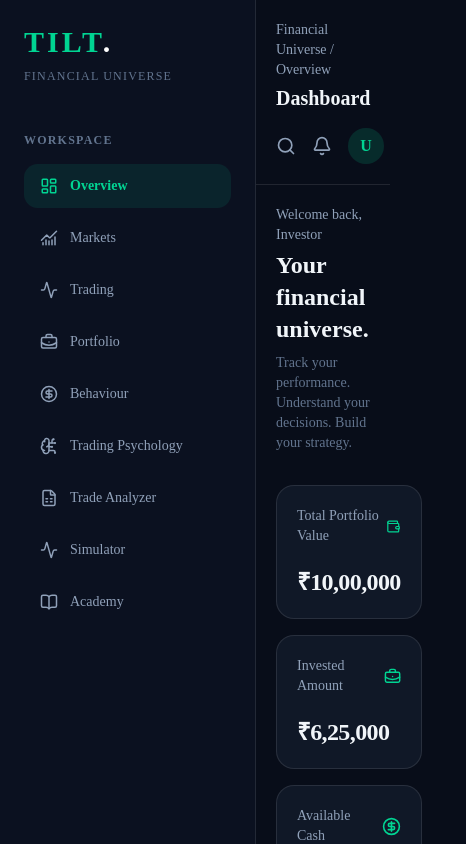
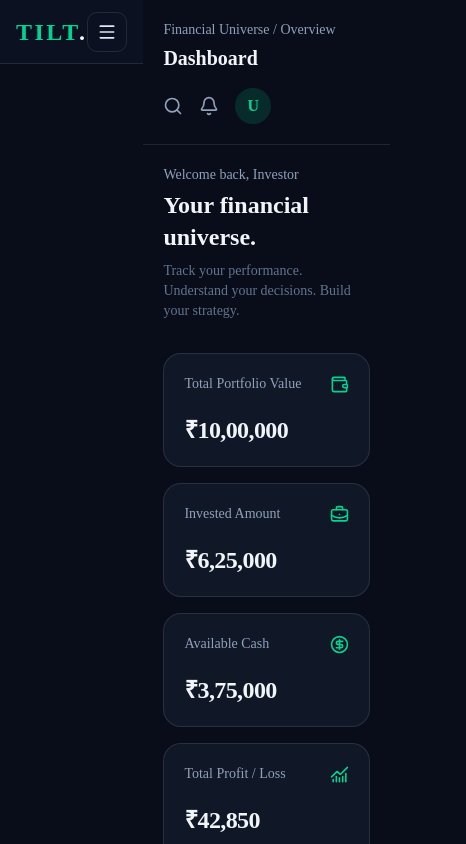
Before and after one commit to iluxon09/Chinese-Spy, a Next.js app: page / in a window 390 px wide. Shown: the top 844 px of the page, 466 px wide, since content can reach past the window. Built offline with nearby package versions, Linux system fonts and the light colour scheme.

Commit message:
Add accessible responsive mobile navigation

```diff
--- a/components/app-sidebar.tsx
+++ b/components/app-sidebar.tsx
@@ -2,6 +2,7 @@
 
 import Link from "next/link";
 import { usePathname } from "next/navigation";
+import { useState } from "react";
 import {
   LayoutDashboard,
   ChartNoAxesCombined,
@@ -12,6 +13,8 @@ import {
   Settings,
   BrainCircuit,
   FileSpreadsheet,
+  Menu,
+  X,
 } from "lucide-react";
 
 const navigation = [
@@ -28,10 +31,42 @@ const navigation = [
 
 export default function AppSidebar() {
   const pathname = usePathname();
+  const [open, setOpen] = useState(false);
 
   return (
-    <aside className="flex min-h-screen w-64 shrink-0 flex-col border-r border-white/10 bg-[#0B1120] p-6">
-      <Link href="/" className="mb-12 block">
+    <>
+      <div className="sticky top-0 z-40 flex h-16 shrink-0 items-center justify-between border-b border-white/10 bg-[#0B1120] px-4 md:hidden">
+        <Link href="/" onClick={() => setOpen(false)} aria-label="TILT home">
+          <span className="text-2xl font-black tracking-widest text-emerald-400">
+            TILT<span className="text-white">.</span>
+          </span>
+        </Link>
+        <button
+          type="button"
+          aria-label={open ? "Close navigation" : "Open navigation"}
+          aria-expanded={open}
+          aria-controls="primary-navigation"
+          onClick={() => setOpen((value) => !value)}
+          className="inline-flex size-10 items-center justify-center rounded-lg border border-white/10 text-slate-200 transition hover:bg-white/5 focus-visible:outline-2 focus-visible:outline-offset-2 focus-visible:outline-emerald-400"
+        >
+          {open ? <X size={20} /> : <Menu size={20} />}
+        </button>
+      </div>
+
+      {open && (
+        <button
+          type="button"
+          aria-label="Close navigation menu"
+          onClick={() => setOpen(false)}
+          className="fixed inset-0 z-40 bg-black/60 md:hidden"
+        />
+      )}
+
+      <aside
+        id="primary-navigation"
+        className={`${open ? "fixed inset-y-0 left-0 z-50 flex" : "hidden"} min-h-screen w-64 shrink-0 flex-col border-r border-white/10 bg-[#0B1120] p-6 md:sticky md:top-0 md:flex md:h-screen`}
+      >
+        <Link href="/" onClick={() => setOpen(false)} className="mb-12 block">
           <h1 className="text-3xl font-black tracking-widest text-emerald-400">
             TILT<span className="text-white">.</span>
           </h1>
@@ -42,7 +77,7 @@ export default function AppSidebar() {
         <p className="mb-4 text-xs font-semibold uppercase tracking-widest text-slate-500">
           Workspace
         </p>
-      <nav className="space-y-2">
+        <nav aria-label="Primary navigation" className="space-y-2">
           {navigation.map((item) => {
             const Icon = item.icon;
             const active =
@@ -53,23 +88,26 @@ export default function AppSidebar() {
               <Link
                 key={item.href}
                 href={item.href}
-              className={`flex items-center gap-3 rounded-xl px-4 py-3 text-sm ${
+                onClick={() => setOpen(false)}
+                aria-current={active ? "page" : undefined}
+                className={`flex items-center gap-3 rounded-lg px-4 py-3 text-sm transition-colors focus-visible:outline-2 focus-visible:outline-offset-2 focus-visible:outline-emerald-400 ${
                   active
                     ? "bg-emerald-400/10 font-semibold text-emerald-400"
                     : "text-slate-400 hover:bg-white/5 hover:text-white"
                 }`}
               >
-              <Icon size={18} />
+                <Icon size={18} aria-hidden="true" />
                 {item.label}
               </Link>
             );
           })}
         </nav>
-      <div className="mt-auto rounded-2xl border border-white/10 bg-white/[0.03] p-4">
-        <Settings size={18} className="mb-3 text-slate-400" />
+        <div className="mt-auto rounded-xl border border-white/10 p-4">
+          <Settings size={18} aria-hidden="true" className="mb-3 text-slate-400" />
           <p className="text-sm font-medium">Simulation Mode</p>
           <p className="mt-1 text-xs text-emerald-400">Virtual environment active</p>
         </div>
       </aside>
+    </>
   );
 }
```
Lines whose indentation alone changed are shown as unchanged.
